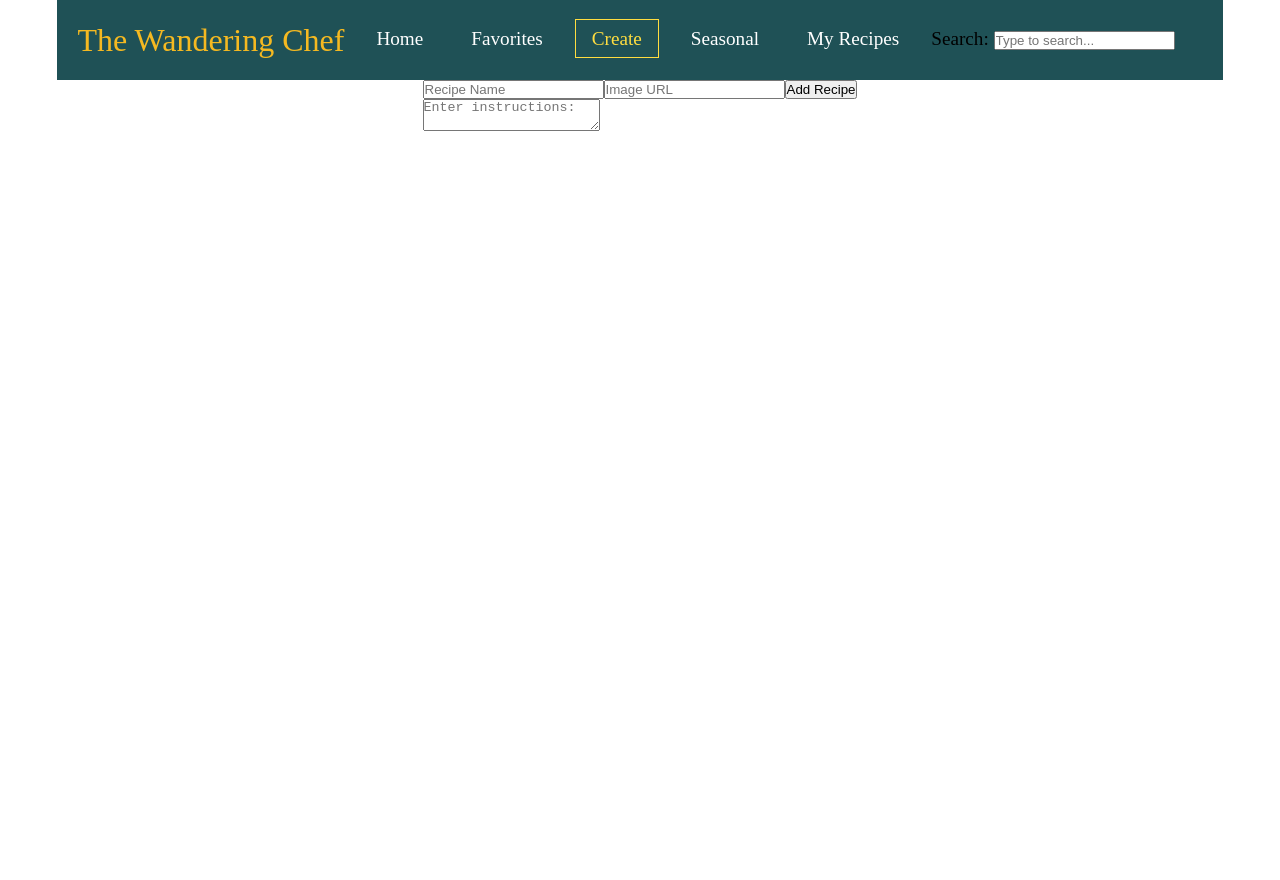
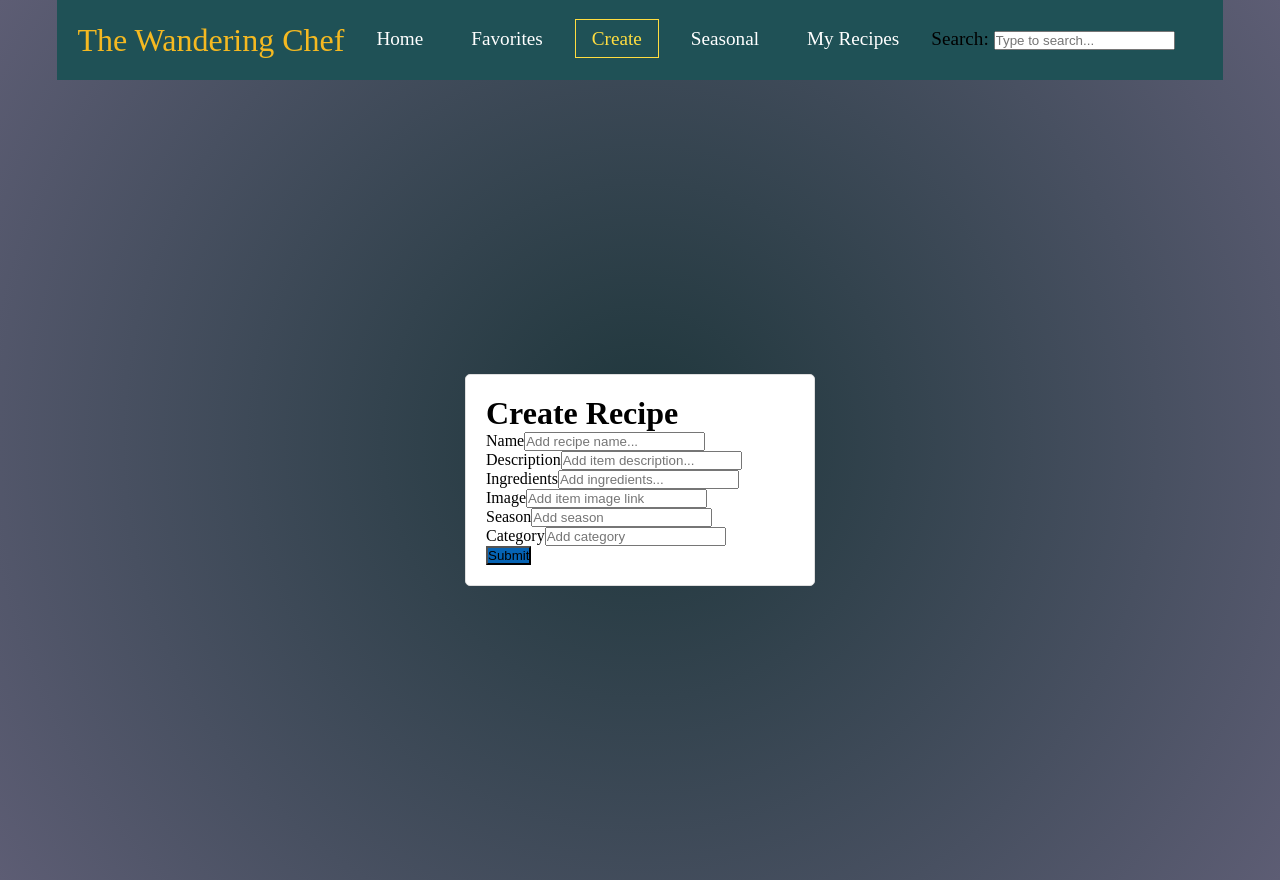
Before and after one commit to randallc20/theWanderingChef, a React (Create React App) app: page /create in a window 1280 px wide. Before the commit the page ends 800 px from the top, so only its background shows below. Built offline with nearby package versions, Linux system fonts and the light colour scheme.

Commit message:
create form

```diff
--- /dev/null
+++ b/db.json
@@ -0,0 +1,13 @@
+{
+  "recipes": [
+    {
+      "description": "TEST",
+      "name": "TEST",
+      "image": "TEST",
+      "ingredients": "TEST",
+      "season": "TEST",
+      "category": "TEST",
+      "id": 1
+    }
+  ]
+}
--- a/package.json
+++ b/package.json
@@ -13,6 +13,7 @@
     "web-vitals": "^2.1.4"
   },
   "scripts": {
+    "server": "json-server --watch db.json --port 3001",
     "start": "react-scripts start",
     "build": "react-scripts build",
     "test": "react-scripts test",
--- /dev/null
+++ b/src/components/CreateForm.css
@@ -0,0 +1,39 @@
+body {
+    background: rgb(2, 0, 36);
+    background: radial-gradient(
+      circle,
+      rgba(2, 0, 36, 1) 0%,
+      rgba(30, 54, 59, 1) 0%,
+      rgba(93, 93, 116, 1) 100%
+    );
+  }
+
+  .container {
+    display: flex !important;
+    flex-direction: column;
+    justify-content: center;
+    align-items: center;
+    height: 100vh;
+    max-width: 500px;
+    width: 100%;
+    margin: auto;
+  }
+  .container > form {
+    width: 70%;
+    border: 1px solid #dfdfdf;
+    padding: 20px;
+    border-radius: 5px;
+    background: #fff;
+  }
+  pre {
+    width: 70%;
+    color: #fff;
+    font-size: larger;
+  }
+
+  button {
+    background: #0563b4 !important;
+  }
+  p {
+    color: red;
+  }
--- a/src/components/CreateForm.js
+++ b/src/components/CreateForm.js
@@ -1,15 +1,104 @@
-import React from "react";
+import React, {useState, useEffect} from 'react';
+import './CreateForm.css'
 
 function CreateForm() {
+  const [description, setDescription] = useState("")
+  const [name, setName] = useState("")
+  const [image, setImage] = useState("")
+  const [ingredients, setIngredients] = useState("")
+  const [season, setSeason] = useState("")
+  const [category, setCategory] = useState("")
+
+  function handleSubmit(e) {
+    e.preventDefault()
+    fetch('http://localhost:3001/recipes', {
+      method:'POST',
+      headers: {'Content-type': 'application/json'},
+      body: JSON.stringify({
+        description: description,
+        name: name,
+        image: image,
+        ingredients: ingredients,
+        season: season,
+        category: category,
+      }),
+    })
+    .then(resp => resp.json())
+    .then(data => console.log(data))
+    //setName("")
+  }
+
   return (
-    <div>
-      <form id="new-recipe-form">
-        <input type="text" name="name" placeholder="Recipe Name" />
-        <input type="text" name="image" placeholder="Image URL" />
-        <button type="submit">Add Recipe</button>
+    <div className="container">
+      <form onSubmit={(e) => handleSubmit(e)}>
+        <h1>Create Recipe</h1>
+        <div className="ui divider"></div>
+        <div className="ui form">
+          <div className="field">
+            <label>Name</label>
+            <input
+              type="text"
+              id="name"
+              name="name"
+              placeholder='Add recipe name...'
+              onChange={(e) => setName(e.target.value)}
+            />
+          </div>
+          <div className="field">
+            <label>Description</label>
+            <input
+              type="text"
+              id="description"
+              name="description"
+              placeholder='Add item description...'
+              onChange={(e) => setDescription(e.target.value)}
+            />
+          </div>
+          <div className="field">
+            <label>Ingredients</label>
+            <input
+              type="text"
+              id="ingredients"
+              name="ingredients"
+              placeholder='Add ingredients...'
+              onChange={(e) => setIngredients(e.target.value)}
+            />
+          </div>
+          <div className="field">
+            <label>Image</label>
+            <input
+              type="text"
+              id="image"
+              name="image"
+              placeholder='Add item image link'
+              onChange={(e) => setImage(e.target.value)}
+            />
+          </div>
+          <div className="field">
+            <label>Season</label>
+            <input
+              type="text"
+              id="season"
+              name="season"
+              placeholder='Add season'
+              onChange={(e) => setSeason(e.target.value)}
+            />
+          </div>
+          <div className="field">
+            <label>Category</label>
+            <input
+              type="text"
+              id="category"
+              name="category"
+              placeholder='Add category'
+              onChange={(e) => setCategory(e.target.value)}
+            />
+          </div>
+          <button>Submit</button>
+        </div>
       </form>
-        <textarea type="text" name="Instructions" form="new-recipe-form" placeholder="Enter instructions:"></textarea>
     </div>
+
   );
 }
 
```
Also changed, not shown: src/components/MyRecipes.js (added, +9 -0 lines), src/components/Seasonal.js (added, +9 -0 lines).
